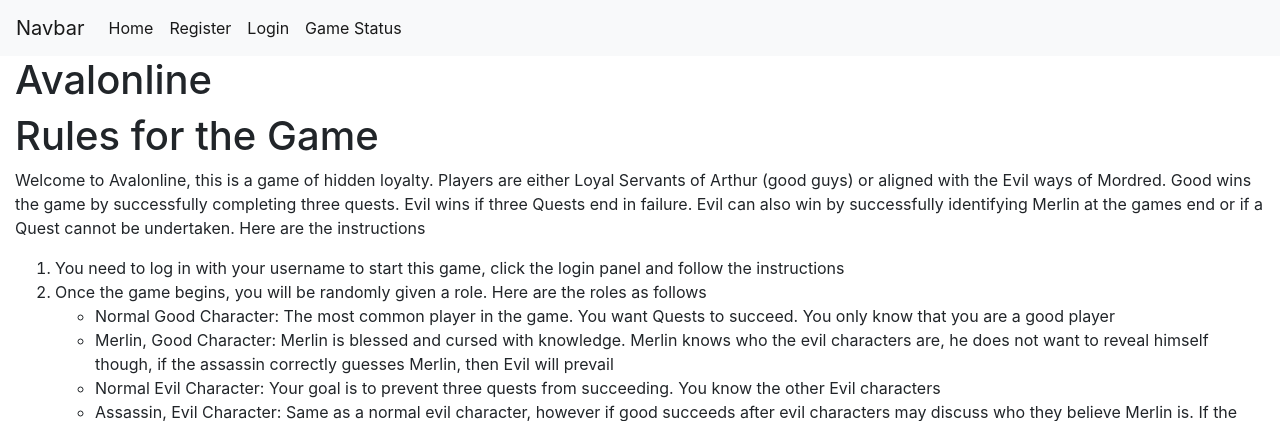
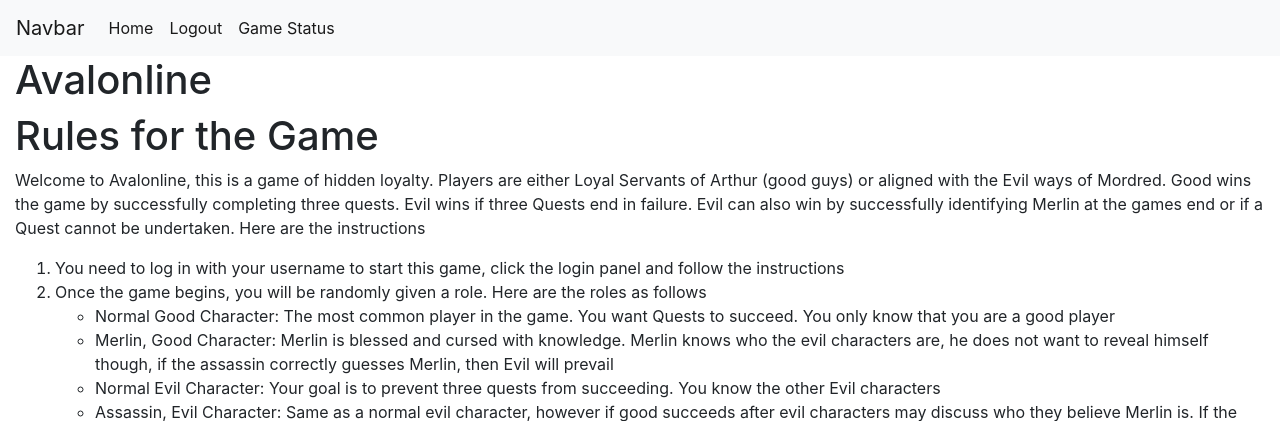
Before and after one commit to ejisenstein/Metis-Avalon, a Flask app: page / in a window 1280 px wide. Shown: the top 421 px of the page. Run offline with Flask 2, Linux system fonts and the light colour scheme; the visitor is signed in with stand-in values (Sample User, id 1); some libraries are stand-ins or nearby versions.

Commit message:
introduced logout feature

```diff
--- a/Flask_avalon/flask_avalon/routes.py
+++ b/Flask_avalon/flask_avalon/routes.py
@@ -2,7 +2,7 @@ from flask import render_template, url_for, flash, request, redirect
 from flask_avalon import app, db, bcrypt
 from flask_avalon.models import User, Vote
 from flask_avalon.forms import RegistrationForm, LoginForm
-from flask_login import login_user
+from flask_login import login_user, current_user, logout_user
 
 
 @app.route("/")
@@ -11,6 +11,8 @@ def home():
 
 @app.route("/register", methods=['GET', 'POST'])
 def register():
+    if current_user.is_authenticated:
+        return redirect(url_for('home'))
     form = RegistrationForm()
     if form.validate_on_submit():
         hashed_password = bcrypt.generate_password_hash(form.password.data).decode('utf-8')
@@ -23,6 +25,8 @@ def register():
 
 @app.route("/login", methods=['GET', 'POST'])
 def login():
+    if current_user.is_authenticated:
+        return redirect(url_for('home'))
     form = LoginForm()
     if form.validate_on_submit():
         user = User.query.filter_by(email=form.email.data).first()
@@ -32,3 +36,8 @@ def login():
         else:
             flash('Login not successful dipshit', 'danger')
     return render_template("login.html", title='Login', form=form)
+
+@app.route("/logout")
+def logout():
+    logout_user()
+    return redirect(url_for('home'))
--- a/Flask_avalon/flask_avalon/templates/base.html
+++ b/Flask_avalon/flask_avalon/templates/base.html
@@ -10,22 +10,37 @@
       <button class="navbar-toggler" type="button" data-toggle="collapse" data-target="#navbarNav" aria-controls="navbarNav" aria-expanded="false" aria-label="Toggle navigation">
         <span class="navbar-toggler-icon"></span>
       </button>
+
       <div class="collapse navbar-collapse" id="navbarNav">
         <ul class="navbar-nav">
           <li class="nav-item active">
             <a class="nav-link" href="/">Home</a>
           </li>
-          <li class="nav-item active">
-            <a class="nav-link" href="/register">Register</a>
-          </li>
-          <li class="nav-item active">
-            <a class="nav-link" href=/login>Login</a>
-          </li>
+
+          {% if current_user.is_authenticated %}
+
+            <li class="nav-item active">
+              <a class="nav-link" href="/logout">Logout</a>
+            </li>
+
+          {% else %}
+
+            <li class="nav-item active">
+              <a class="nav-link" href="/register">Register</a>
+            </li>
+
+            <li class="nav-item active">
+              <a class="nav-link" href=/login>Login</a>
+
+          {% endif %}
+
           <li class="nav-item active">
             <a class="nav-link" href="#">Game Status</a>
+          </li>
         </ul>
       </div>
       </nav>
+
       <div class="container-fluid">
         <h1>Avalonline</h1>
         {% with messages = get_flashed_messages(with_categories=true) %}
```
